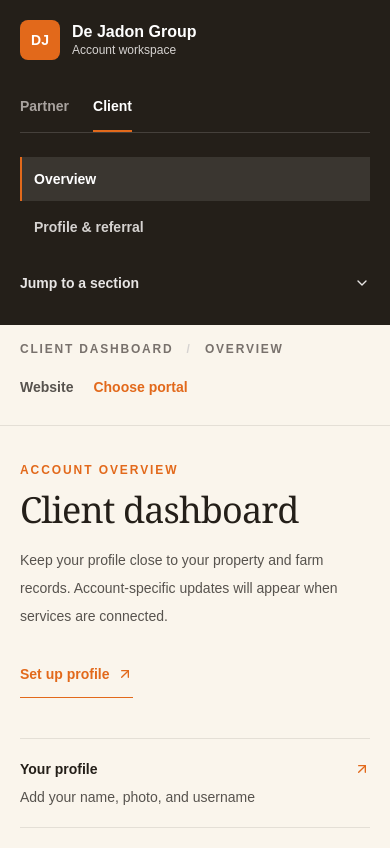
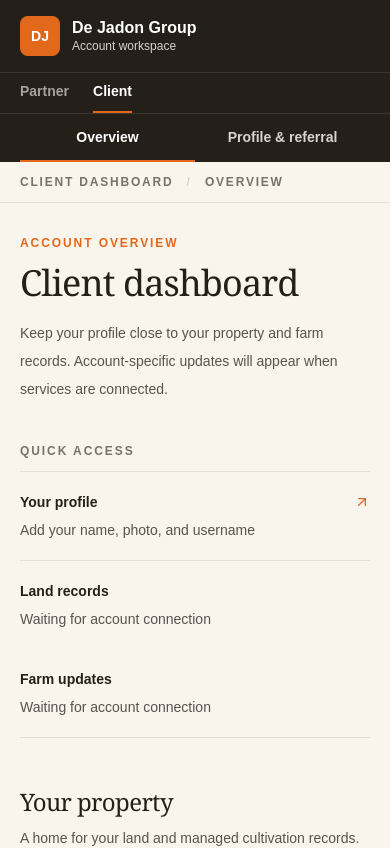
Before and after one commit to Emiloart/Dejadongroup, a Next.js app: page /dashboard/client in a window 390 px wide. Shown: the top 848 px of the page. Built offline with nearby package versions, Linux system fonts and the light colour scheme.

Commit message:
Tighten dashboard navigation and overview spacing

```diff
--- a/src/app/dashboard/[role]/page.tsx
+++ b/src/app/dashboard/[role]/page.tsx
@@ -24,18 +24,14 @@ export default function DashboardPage({ params }: DashboardPageProps) {
 
   return (
     <DashboardLayout role={params.role} page="overview">
-      <div className="flex flex-wrap items-end justify-between gap-6">
-        <div className="max-w-2xl">
-          <p className="text-xs font-semibold uppercase tracking-[0.16em] text-orangeAction">Account overview</p>
-          <h1 className="mt-3 text-4xl font-medium tracking-tight text-ink sm:text-5xl">{dashboardLabels[params.role]}</h1>
-          <p className="mt-4 text-sm leading-7 text-stone-600">{dashboardIntroductions[params.role]}</p>
-        </div>
-        <Link href={"/dashboard/" + params.role + "/profile"} className="inline-flex min-h-11 items-center gap-2 border-b border-orangeAction pb-1 text-sm font-semibold text-orangeAction hover:text-orange-700">
-          Set up profile <ArrowUpRight aria-hidden="true" className="h-4 w-4" />
-        </Link>
+      <div className="max-w-2xl">
+        <p className="text-xs font-semibold uppercase tracking-[0.16em] text-orangeAction">Account overview</p>
+        <h1 className="mt-3 text-4xl font-medium tracking-tight text-ink sm:text-5xl">{dashboardLabels[params.role]}</h1>
+        <p className="mt-4 text-sm leading-7 text-stone-600">{dashboardIntroductions[params.role]}</p>
       </div>
 
-      <nav aria-label="Overview shortcuts" className="mt-10 grid gap-0 border-y border-ink/10 sm:grid-cols-3">
+      <p className="mt-10 text-xs font-semibold uppercase tracking-[0.16em] text-stone-500">Quick access</p>
+      <nav aria-label="Quick access" className="mt-3 grid gap-0 border-y border-ink/10 sm:grid-cols-3">
         {highlights.map((highlight) => (
           highlight.href ? (
             <Link key={highlight.label} href={highlight.href} className="group flex min-w-0 items-start justify-between gap-3 border-b border-ink/10 py-5 last:border-b-0 sm:border-b-0 sm:border-r sm:px-5 sm:first:pl-0 sm:last:border-r-0">
@@ -54,11 +50,11 @@ export default function DashboardPage({ params }: DashboardPageProps) {
         ))}
       </nav>
 
-      <div className="mt-14 space-y-14 lg:mt-16 lg:space-y-16">
+      <div className="mt-12 space-y-12 lg:mt-14 lg:space-y-14">
         {sections.map((section) => {
           const id = sectionId(section.label);
           return (
-            <section key={section.label} id={"section-" + id} aria-labelledby={"heading-" + id} className="scroll-mt-28 lg:grid lg:grid-cols-[220px_minmax(0,1fr)] lg:gap-10">
+            <section key={section.label} id={"section-" + id} aria-labelledby={"heading-" + id} className="scroll-mt-28 lg:grid lg:grid-cols-[200px_minmax(0,1fr)] lg:gap-10">
               <div className="mb-5 lg:mb-0">
                 <h2 id={"heading-" + id} className="text-2xl font-medium tracking-tight text-ink">{section.label}</h2>
                 <p className="mt-2 text-sm leading-6 text-stone-600">{section.description}</p>
--- a/src/components/dashboard-layout.tsx
+++ b/src/components/dashboard-layout.tsx
@@ -1,6 +1,6 @@
 import Link from "next/link";
 import type { ReactNode } from "react";
-import { ArrowUpRight, ChevronDown } from "lucide-react";
+import { ArrowUpRight } from "lucide-react";
 import { dashboardLabels, dashboardSections, validDashboardRoles } from "@/lib/dashboard-data";
 import type { DashboardRole } from "@/types/site";
 
@@ -21,8 +21,8 @@ export function DashboardLayout({ role, page, children }: DashboardLayoutProps)
 
   return (
     <div className="min-h-screen bg-warm text-ink lg:grid lg:grid-cols-[248px_minmax(0,1fr)]">
-      <aside className="bg-ink px-5 py-5 text-white lg:sticky lg:top-0 lg:flex lg:h-screen lg:flex-col lg:overflow-y-auto lg:px-6 lg:py-8">
-        <Link href="/" className="inline-flex items-center gap-3">
+      <aside className="bg-ink text-white lg:sticky lg:top-0 lg:flex lg:h-screen lg:flex-col lg:overflow-y-auto lg:px-6 lg:py-8">
+        <Link href="/" className="mx-5 my-4 inline-flex items-center gap-3 lg:mx-0 lg:my-0">
           <span className="flex h-10 w-10 shrink-0 items-center justify-center rounded-card bg-orangeAction text-sm font-bold text-white">DJ</span>
           <span className="min-w-0">
             <span className="block text-base font-semibold leading-tight">De Jadon Group</span>
@@ -30,13 +30,13 @@ export function DashboardLayout({ role, page, children }: DashboardLayoutProps)
           </span>
         </Link>
 
-        <nav aria-label="Choose dashboard" className="mt-7 flex gap-6 border-b border-white/15">
+        <nav aria-label="Choose dashboard" className="flex gap-6 border-t border-white/10 px-5 lg:mt-7 lg:border-t-0 lg:border-b lg:border-white/15 lg:px-0">
           {validDashboardRoles.map((dashboardRole) => (
             <Link
               key={dashboardRole}
               href={`/dashboard/${dashboardRole}`}
               aria-current={role === dashboardRole ? "true" : undefined}
-              className={`min-h-11 border-b-2 py-2 text-sm font-semibold capitalize transition-colors ${
+              className={`min-h-10 border-b-2 py-2 text-sm font-semibold capitalize transition-colors lg:min-h-11 ${
                 role === dashboardRole ? "border-orangeAction text-white" : "border-transparent text-stone-400 hover:text-white"
               }`}
             >
@@ -45,28 +45,14 @@ export function DashboardLayout({ role, page, children }: DashboardLayoutProps)
           ))}
         </nav>
 
-        <nav aria-label="Account pages" className="mt-6 grid gap-1">
-          <Link href={overviewHref} aria-current={page === "overview" ? "page" : undefined} className={`flex min-h-11 items-center border-l-2 px-3 text-sm font-semibold transition-colors ${page === "overview" ? "border-orangeAction bg-white/10 text-white" : "border-transparent text-stone-300 hover:bg-white/5 hover:text-white"}`}>
+        <nav aria-label="Account pages" className="flex border-t border-white/10 px-5 lg:mt-6 lg:grid lg:gap-1 lg:border-t-0 lg:px-0">
+          <Link href={overviewHref} aria-current={page === "overview" ? "page" : undefined} className={`flex min-h-12 flex-1 items-center justify-center border-b-2 px-2 text-sm font-semibold transition-colors lg:min-h-11 lg:justify-start lg:border-b-0 lg:border-l-2 lg:px-3 ${page === "overview" ? "border-orangeAction text-white" : "border-transparent text-stone-300 hover:text-white"}`}>
             Overview
           </Link>
-          <Link href={profileHref} aria-current={page === "profile" ? "page" : undefined} className={`flex min-h-11 items-center border-l-2 px-3 text-sm font-semibold transition-colors ${page === "profile" ? "border-orangeAction bg-white/10 text-white" : "border-transparent text-stone-300 hover:bg-white/5 hover:text-white"}`}>
+          <Link href={profileHref} aria-current={page === "profile" ? "page" : undefined} className={`flex min-h-12 flex-1 items-center justify-center border-b-2 px-2 text-sm font-semibold transition-colors lg:min-h-11 lg:justify-start lg:border-b-0 lg:border-l-2 lg:px-3 ${page === "profile" ? "border-orangeAction text-white" : "border-transparent text-stone-300 hover:text-white"}`}>
             Profile &amp; referral
           </Link>
         </nav>
-
-        <details className="group mt-3 lg:hidden">
-          <summary className="flex min-h-11 cursor-pointer list-none items-center justify-between gap-4 py-2 text-sm font-semibold text-stone-200 [&::-webkit-details-marker]:hidden">
-            Jump to a section
-            <ChevronDown aria-hidden="true" className="h-4 w-4 transition-transform group-open:rotate-180" />
-          </summary>
-          <nav aria-label={`${dashboardLabels[role]} sections`} className="grid border-t border-white/10 py-2">
-            {sections.map((section) => (
-                <a key={section.label} href={page === "overview" ? "#" + sectionId(section.label) : overviewHref + "#" + sectionId(section.label)} className="flex min-h-11 items-center text-sm text-stone-300 hover:text-white">
-                {section.label}
-              </a>
-            ))}
-          </nav>
-        </details>
 
         <nav aria-label={`${dashboardLabels[role]} sections`} className="mt-8 hidden lg:block">
           <p className="text-xs font-semibold uppercase tracking-[0.16em] text-orange-200">Sections</p>
@@ -86,15 +72,15 @@ export function DashboardLayout({ role, page, children }: DashboardLayoutProps)
 
       <div className="min-w-0">
         <header className="border-b border-ink/10">
-          <div className="mx-auto flex max-w-6xl flex-wrap items-center justify-between gap-x-5 gap-y-2 px-5 py-4 sm:px-8 lg:px-10">
+          <div className="mx-auto flex max-w-6xl items-center justify-between gap-5 px-5 py-3 sm:px-8 lg:px-10 lg:py-4">
             <p className="text-xs font-semibold uppercase tracking-[0.15em] text-stone-500">{dashboardLabels[role]} <span aria-hidden="true" className="px-2 text-stone-300">/</span> {page}</p>
-            <div className="flex items-center gap-5">
+            <div className="hidden items-center gap-5 lg:flex">
               <Link className="inline-flex min-h-11 items-center text-sm font-semibold text-stone-600 hover:text-orangeAction" href="/">Website</Link>
               <Link className="inline-flex min-h-11 items-center text-sm font-semibold text-orangeAction hover:text-orange-700" href="/login">Choose portal</Link>
             </div>
           </div>
         </header>
-        <main className="mx-auto max-w-6xl px-5 pb-20 pt-9 sm:px-8 lg:px-10 lg:pt-12">{children}</main>
+        <main className="mx-auto max-w-6xl px-5 pb-20 pt-8 sm:px-8 lg:px-10 lg:pt-12">{children}</main>
       </div>
     </div>
   );
```
